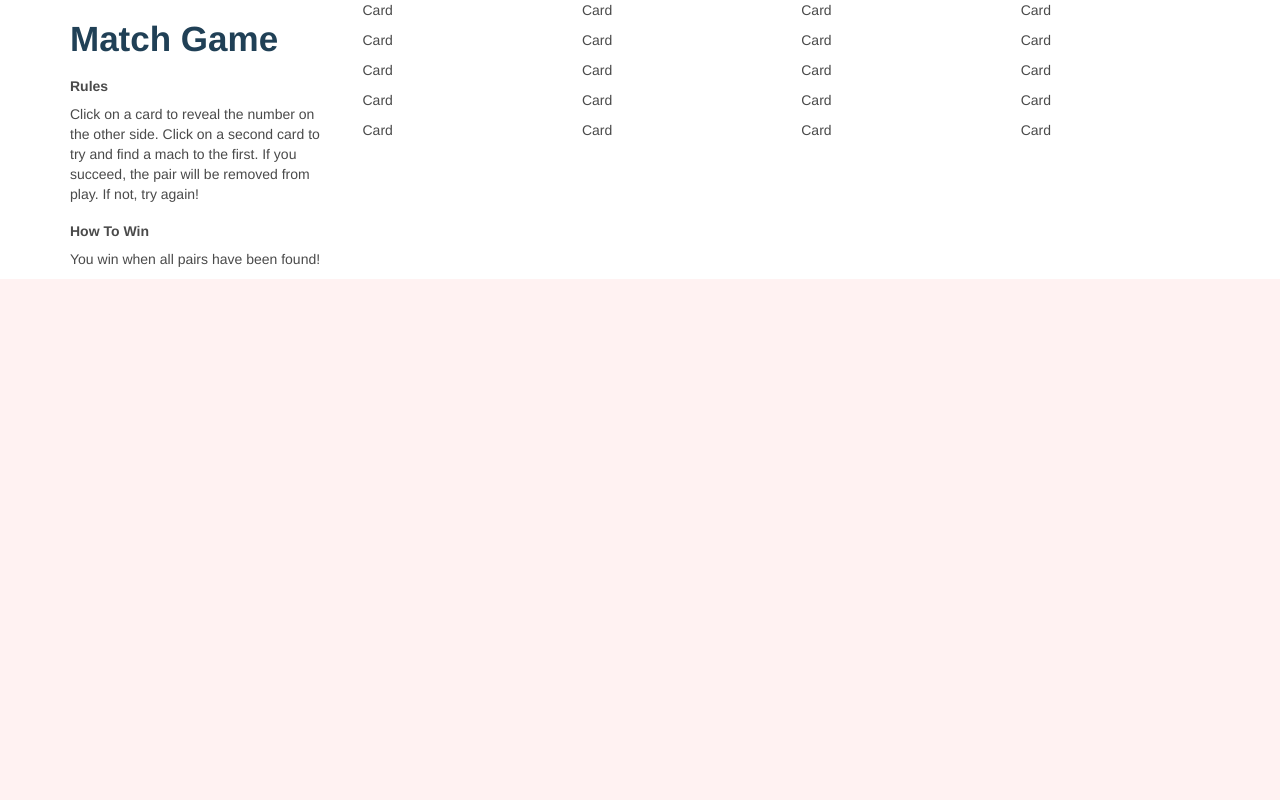
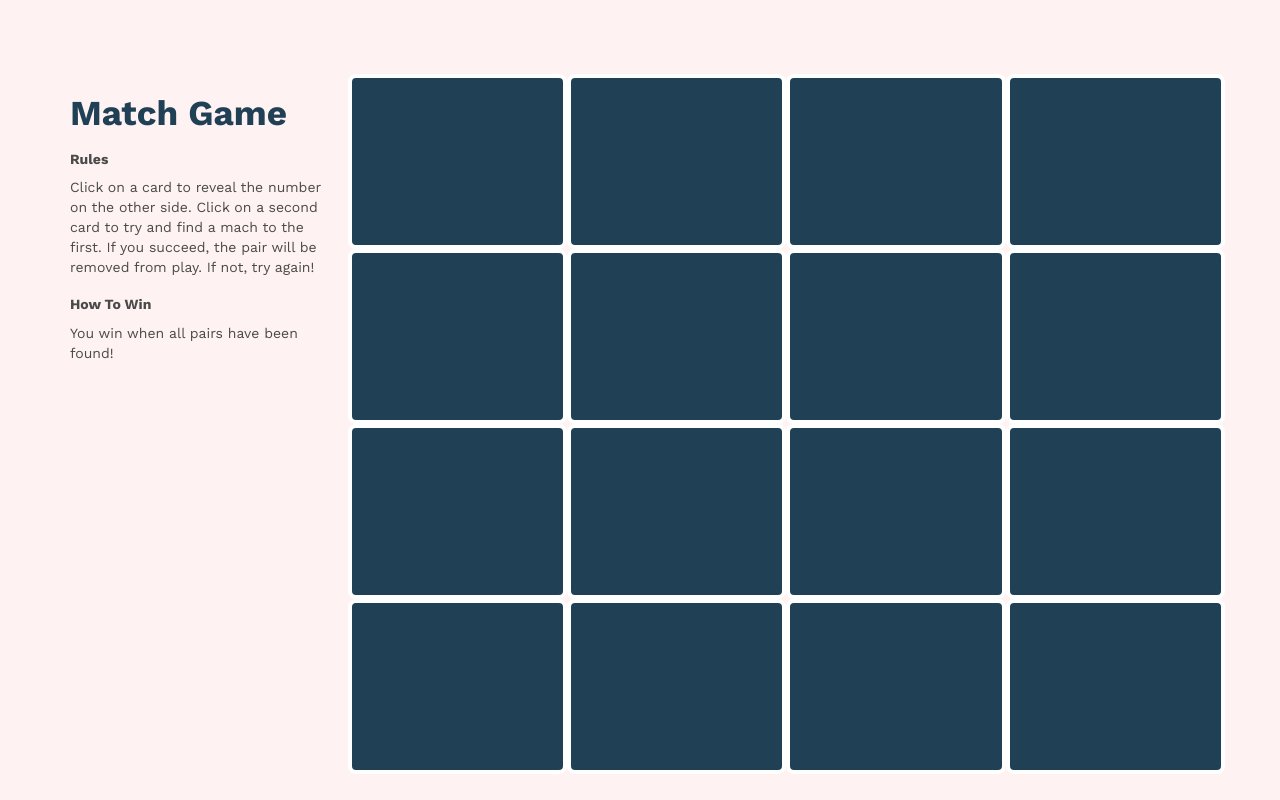
Before and after one commit to T3hGoat/Match-game, a plain HTML site: page index.html in a window 1280 px wide. Drawn offline with nearby package versions, Linux system fonts and the light colour scheme.

Commit message:
Finished Styling. Adding JQuery

```diff
--- a/index.html
+++ b/index.html
@@ -26,83 +26,67 @@
       <div class="col-md-9 col-sm-12" id="game">
         <div class="row">
           <div class="col-xs-3 card">
-            <p>Card</p>
+            <p></p>
           </div>
 
           <div class="col-xs-3 card">
-            <p>Card</p>
+            <p></p>
           </div>
 
           <div class="col-xs-3 card">
-            <p>Card</p>
+            <p></p>
           </div>
 
           <div class="col-xs-3 card">
-            <p>Card</p>
+            <p></p>
           </div>
 
           <div class="col-xs-3 card">
-            <p>Card</p>
+            <p></p>
           </div>
 
           <div class="col-xs-3 card">
-            <p>Card</p>
+            <p></p>
           </div>
 
           <div class="col-xs-3 card">
-            <p>Card</p>
+            <p></p>
           </div>
 
           <div class="col-xs-3 card">
-            <p>Card</p>
+            <p></p>
           </div>
 
           <div class="col-xs-3 card">
-            <p>Card</p>
+            <p></p>
           </div>
 
           <div class="col-xs-3 card">
-            <p>Card</p>
+            <p></p>
           </div>
 
           <div class="col-xs-3 card">
-            <p>Card</p>
+            <p></p>
           </div>
 
           <div class="col-xs-3 card">
-            <p>Card</p>
+            <p></p>
           </div>
 
           <div class="col-xs-3 card">
-            <p>Card</p>
+            <p></p>
           </div>
 
           <div class="col-xs-3 card">
-            <p>Card</p>
+            <p></p>
           </div>
 
           <div class="col-xs-3 card">
-            <p>Card</p>
+            <p></p>
           </div>
 
           <div class="col-xs-3 card">
-            <p>Card</p>
-          </div>
-
-          <div class="col-xs-3 card">
-            <p>Card</p>
-          </div>
-
-          <div class="col-xs-3 card">
-            <p>Card</p>
-          </div>
-
-          <div class="col-xs-3 card">
-            <p>Card</p>
-          </div>
-
-          <div class="col-xs-3 card">
-            <p>Card</p>
+            <p></p>
           </div>
         </div>
 
--- a/resources/css/style.css
+++ b/resources/css/style.css
@@ -1,4 +1,4 @@
-html {
+html, .container, body{
   font-family: 'Work Sans', sans-serif;
   font-size: 14px;
   background-color: rgb(255,242,242);
@@ -18,3 +18,21 @@ h2 {
 h2, p{
   color: rgb(74, 74, 74);
 }
+
+.container{
+  margin-top: 5.25rem;
+}
+
+.card{
+  height: 12.5rem;
+  background-color: rgb(32,64,86);
+  border: 4px solid #ffffff;
+  border-radius: 8px;
+  font-weight: 900;
+  font-size: 7rem;
+  text-align: center;
+  display: flex;
+  justify-content: center;
+  align-items: center;
+  cursor: default;
+}
```
